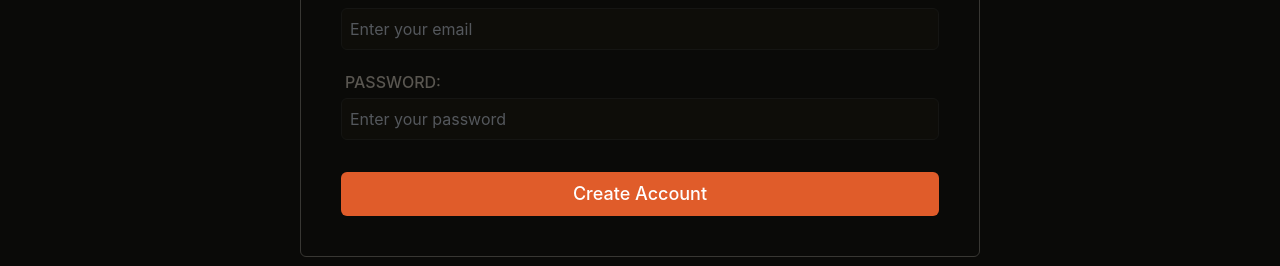
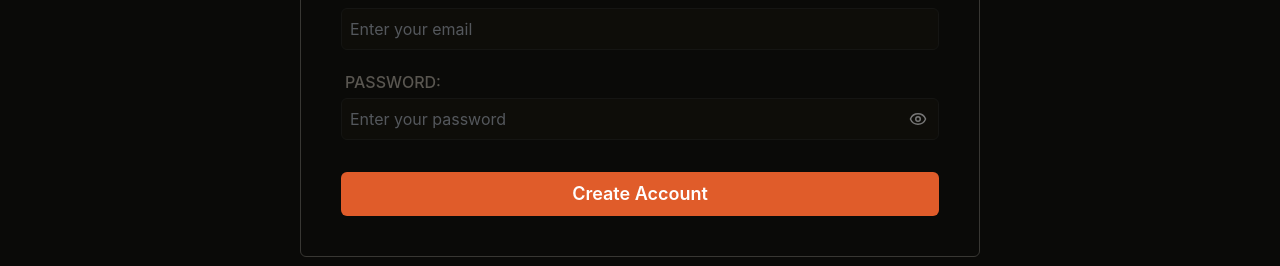
Before and after one commit to faridhussain/Mega-Blog, a React (Vite) app: page /signup in a window 1280 px wide. Shown: the part 381-647 px from the top of the page. Built offline with nearby package versions, Linux system fonts and the light colour scheme; no server answers.

Commit message:
improve auth forms and enhance user experience

```diff
--- a/src/components/Header/Button.jsx
+++ b/src/components/Header/Button.jsx
@@ -7,6 +7,12 @@ export default function Button({
     ...props
 }) {
     return (
-        <button type={type} className={`md:px-4 md:py-2 px-2 py-1 rounded-md font-medium duration-300 md:text-lg sm:text-base text-base hover:-translate-y-0.5 cursor-pointer ${className} ${bgColor} ${textColor}`} {...props}>{children}</button>
+        <button
+            type={type}
+            className={`md:px-4 md:py-2 px-2 py-1 rounded-md font-semibold duration-300 md:text-lg sm:text-base text-base hover:shadow-[0_0_25px_rgba(219,146,88,0.3)] hover:-translate-y-0.5 disabled:cursor-not-allowed disabled:opacity-70 ${className} ${bgColor} ${textColor}`}
+            {...props}
+        >
+            {children}
+        </button>
     )
 }
--- a/src/components/Input.jsx
+++ b/src/components/Input.jsx
@@ -13,7 +13,7 @@ const Input = React.forwardRef(function Input({
             {label && <label className='font-medium text-[#595650] md:text-base sm:text-sm text-sm pl-1 uppercase' htmlFor={id}>{label}</label>}
             <input
                 type={type}
-                className={`outline-none text-gray-400 md:text-base sm:text-sm text-sm rounded-md p-2 border border-[#151513] bg-[#0E0D09] hover:border-[#383733] duration-300 ${className}`}
+                className={`outline-none focus:border-[#5b5a52] text-gray-400 md:text-base sm:text-sm text-sm rounded-md p-2 border border-[#151513] bg-[#0E0D09] hover:border-[#2c2c28] duration-300 ${className}`}
                 ref={ref}
                 id={id}
                 {...props}
--- a/src/components/Login.jsx
+++ b/src/components/Login.jsx
@@ -5,31 +5,36 @@ import { useState } from 'react'
 import { login as authLogin } from '../store/authSlice.js'
 import { Link, useNavigate } from 'react-router-dom'
 import { Button, Input } from './index.js'
-import { MoveRight } from 'lucide-react';
+import { MoveRight, Eye, EyeOff } from 'lucide-react';
 
 export default function Login() {
     const navigate = useNavigate()
     const dispatch = useDispatch()
+    const [showPassword, setShowPassword] = useState(false)
+    const [loading, setLoading] = useState(false)
     const { register, handleSubmit, formState: { errors } } = useForm()
     const [error, setError] = useState('')
 
     const login = async (data) => {
         setError('')
+        setLoading(true)
         try {
             const session = await authService.login(data)
             if (session) {
                 const userData = await authService.getCurrentUser()
                 if (userData) {
                     dispatch(authLogin({userData}))
-                }
                     navigate('/')
                 }
+            }
         } catch (error) {
-            if (error.message.includes('Invalid credentials')) {
+            if (error?.message?.includes('Invalid credentials')) {
                 setError('Invalid email or password')
             } else {
                 setError('Something went wrong. Please try again.')
             }
+        } finally {
+            setLoading(false)
         }
     }
 
@@ -39,22 +44,23 @@ export default function Login() {
                 <h2 className='md:text-3xl sm:text-2xl text-xl font-bold text-center text-white'>Sign in to your account</h2>
                 <p className='text-[#595650] md:text-lg sm:text-base text-sm mb-12 text-center'>
                     Don&apos;t have an account?&nbsp;
-                    <Link className='text-[#DB9258] outline-none font-semibold hover:text-[#be7e4a] duration-300 italic inline-flex items-center gap-1' to='/signup'>Sign Up<MoveRight size={16} /></Link>
+                    <Link className='group text-[#DB9258] outline-none font-semibold duration-300 italic inline-flex items-center gap-1' to='/signup'>Sign Up<MoveRight className='transition-transform duration-300 group-hover:translate-x-0.5' size={16} /></Link>
                 </p>
                 <form autoComplete='off' onSubmit={handleSubmit(login)}>
                     <div className='flex flex-col gap-5'>
+
+                        {/* Input for email */}
                         <div className='flex flex-col gap-2'>
-                            {/* Input for email */}
                             <Input
                                 label='Email Address: '
                                 type='email'
-                                autoComplete='new-email'
+                                autoComplete='email'
                                 className='w-full'
                                 placeholder='Enter your email'
                                 {...register('email', {
                                     required: 'Email is required',
                                     validate: {
-                                        matchPattern: (value) => /^\w+([.-]?\w+)*@\w+([.-]?\w+)*(\.\w{2,3})+$/.test(value) || 'Please enter a valid email'
+                                        matchPattern: (value) => /^[^\s@]+@[^\s@]+\.[^\s@]+$/.test(value) || 'Please enter a valid email'
                                     }
                                 })}
                             />
@@ -63,13 +69,14 @@ export default function Login() {
                             )}
                         </div>
 
+                        {/* Input for password */}
                         <div className='flex flex-col gap-2'>
-                            {/* Input for password */}
+                            <div className='relative'>
                                 <Input
+                                    label='Password: '
                                     className='w-full'
-                                label='Password: '
-                                autoComplete='new-password'
-                                type='password'
+                                    autoComplete='current-password'
+                                    type={showPassword ? 'text' : 'password'}
                                     placeholder='Enter your password'
                                     {...register('password', {
                                         required: 'Password is required',
@@ -79,14 +86,27 @@ export default function Login() {
                                         }
                                     })}
                                 />
+
+                                <button
+                                    type='button'
+                                    aria-label={showPassword ? 'Hide password' : 'Show password'}
+                                    onClick={() => setShowPassword(prev => !prev)}
+                                    className='absolute right-3 top-[70%] -translate-y-1/2 text-[#777]'
+                                >
+                                    {showPassword ? <EyeOff size={18} /> : <Eye size={18} />}
+                                </button>
+                            </div>
+
                             {errors.password && (
-                                <p className='text-red-500 text-sm pl-1'>{errors.password.message}</p>
+                                <p className='text-red-500 text-sm pl-1'>
+                                    {errors.password.message}
+                                </p>
                             )}
                         </div>
 
                         {error && <p className='text-red-500'>{error}</p>}
 
-                        <Button type='submit' className='w-full outline-none mt-3'>Sign In</Button>
+                        <Button disabled={loading} type='submit' className='w-full outline-none mt-3'>{loading ? 'Signing in...' : 'Sign In'}</Button>
                     </div>
                 </form>
             </div>
--- a/src/components/Signup.jsx
+++ b/src/components/Signup.jsx
@@ -5,31 +5,36 @@ import { useState } from 'react'
     import { Button, Input } from './index.js'
     import { useDispatch } from 'react-redux'
     import { useForm } from 'react-hook-form'
-import { MoveRight } from 'lucide-react';
+    import { MoveRight, Eye, EyeOff } from 'lucide-react';
 
     export default function Signup() {
         const dispatch = useDispatch()
         const navigate = useNavigate()
+        const [showPassword, setShowPassword] = useState(false)
+        const [loading, setLoading] = useState(false)
         const [error, setError] = useState('')
         const { register, handleSubmit, formState: { errors } } = useForm()
 
         const create = async (data) => {
             setError('')
+            setLoading(true)
             try {
-            const userData = await authService.createAccount(data)
-            if (userData) {
+                const account = await authService.createAccount(data)
+                if (account) {
                     const userData = await authService.getCurrentUser()
                     if (userData) {
                         dispatch(login({userData}))
-                }
                         navigate('/')
                     }
+                }
             } catch (error) {
-            if (error.message.includes('already exists')) {
+                if (error?.message?.includes('already exists')) {
                     setError('An account with this email already exists')
                 } else {
                     setError('Something went wrong. Please try again.')
                 }
+            } finally {
+                setLoading(false)
             }
         }
 
@@ -39,7 +44,7 @@ export default function Signup() {
                     <h2 className='md:text-3xl sm:text-2xl text-xl font-bold text-center text-white'>Sign up to create account</h2>
                     <p className='text-[#595650] md:text-lg sm:text-base text-sm mb-12 text-center'>
                         Already have an account?&nbsp;
-                    <Link className='text-[#DB9258] outline-none font-semibold hover:text-[#be7e4a] duration-300 italic inline-flex items-center gap-1' to='/login'>Sign In<MoveRight size={16} /></Link>
+                        <Link className='group text-[#DB9258] outline-none font-semibold duration-300 italic inline-flex items-center gap-1' to='/login'>Sign In<MoveRight className='transition-transform duration-300 group-hover:translate-x-0.5' size={16} /></Link>
                     </p>
                     <form autoComplete='off' onSubmit={handleSubmit(create)}>
                         <div className='flex flex-col gap-5'>
@@ -57,9 +62,7 @@ export default function Signup() {
                                             value: 5,
                                             message: 'Full name must be at least 5 characters'
                                         },
-                                    validate: (value) =>
-                                        value.trim().split(/\s+/).length >= 2 ||
-                                        'Please enter your first and last name'
+                                        validate: (value) => /^[A-Za-z]{2,}(?:\s+[A-Za-z]{2,})+$/.test(value) || 'Please enter your first and last name'
                                     }) }
                                 />
                                 {errors.name && (
@@ -72,7 +75,7 @@ export default function Signup() {
                             <div className='flex flex-col gap-2'>
                                 {/* Input for email */}
                                 <Input
-                                autoComplete='new-email'
+                                    autoComplete='email'
                                     label='Email Address: '
                                     type='email'
                                     className='w-full'
@@ -80,7 +83,7 @@ export default function Signup() {
                                     { ...register('email', {
                                         required: 'Email is required',
                                         validate: {
-                                        matchPattern: (value) => /^\w+([.-]?\w+)*@\w+([.-]?\w+)*(\.\w{2,3})+$/.test(value) || 'Email address must be a valid address'
+                                            matchPattern: (value) => /^[^\s@]+@[^\s@]+\.[^\s@]+$/.test(value) || 'Email address must be a valid address'
                                         }
                                     }) }
                                 />
@@ -92,21 +95,36 @@ export default function Signup() {
                             </div>
 
                             <div className='flex flex-col gap-2'>
-                            {/* input for password */}
+                                <div className='relative'>
+                                    {/* Input for password */}
                                     <Input
                                         label='Password: '
-                                type='password'
                                         className='w-full'
                                         autoComplete='new-password'
+                                        type={showPassword ? 'text' : 'password'}
                                         placeholder='Enter your password'
-                                { ...register('password', {
+                                        {...register('password', {
                                             required: 'Password is required',
+                                            validate: {
+                                                matchPattern: (value) =>  /^(?=.*[a-z])(?=.*[A-Z])(?=.*\d)(?=.*[@$!%*?&]).{8,}$/.test(value) || 'Password must contain at least 1 uppercase letter, 1 lowercase letter, 1 number and 1 special character'
+                                            },
                                             minLength: {
                                                 value: 8,
-                                        message: 'Password must be at least 8 characters'
+                                                message: 'Password must contain at least 8 characters, 1 uppercase letter, 1 lowercase letter, and 1 number'
                                             }
-                                }) }
+                                        })}
                                     />
+
+                                    <button
+                                        type='button'
+                                        onClick={() => setShowPassword(prev => !prev)}
+                                        aria-label={showPassword ? 'Hide password' : 'Show password'}
+                                        className='absolute right-3 top-[70%] -translate-y-1/2 text-[#777]'
+                                    >
+                                        {showPassword ? <EyeOff size={18} /> : <Eye size={18} />}
+                                    </button>
+                                </div>
+
                                 {errors.password && (
                                     <p className='text-red-500 text-sm pl-1'>
                                         {errors.password.message}
@@ -120,7 +138,13 @@ export default function Signup() {
                                 </p>
                             )}
 
-                        <Button type='submit' className='w-full outline-none mt-3'>Create Account</Button>
+                            <Button
+                                disabled={loading}
+                                type='submit'
+                                className='w-full outline-none mt-3'
+                            >
+                                {loading ? 'Creating Account...' : 'Create Account'}
+                            </Button>
                         </div>
                     </form>
                 </div>
```
Lines whose indentation alone changed are shown as unchanged.
